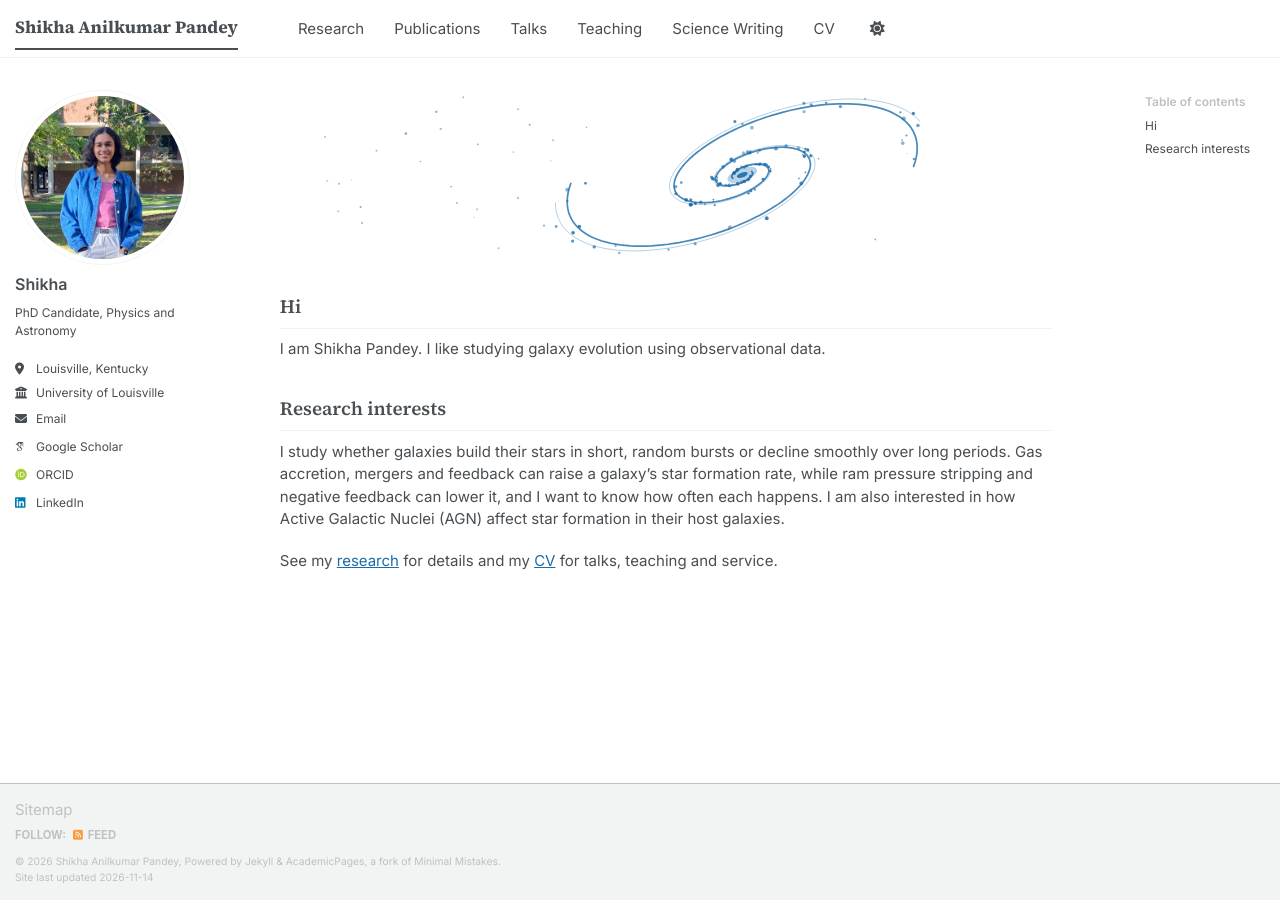
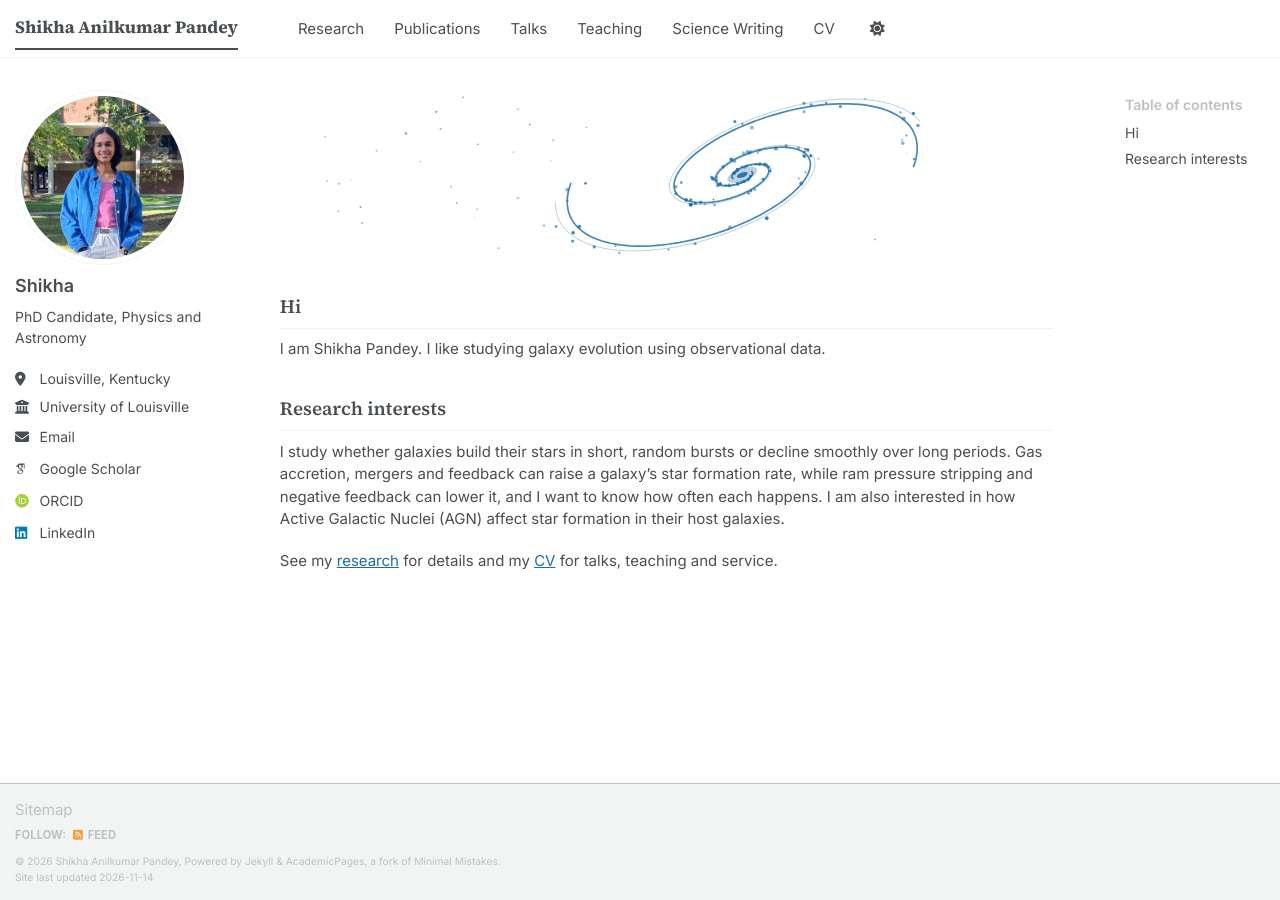
Before and after one commit to pshikha/pshikha.github.io, a Jekyll site: the page built from _pages/about.md, in a window 1280 px wide. Built offline with Jekyll 4.4.1, drawn with Linux system fonts in a browser that asks for light colours; some web fonts are replaced; a script bundle is joined from its source files by our own code; library files that are not in the unit come from our copies.

Commit message:
Sidebar and table of contents at 14px; table of contents at the right from 1100px
Main text (15px) and headings (18.75px) are unchanged.

Co-Authored-By: Claude Sonnet 5.5 <noreply@anthropic.com>

```diff
--- a/_sass/layout/_page.scss
+++ b/_sass/layout/_page.scss
@@ -410,7 +410,7 @@
 }
 
 /* Table of contents (pages with `toc: true`):
-   at the right of the text on screens 1000px and wider,
+   at the right of the text on screens 1100px and wider,
    above the text on narrower screens. */
 .page {
   position: relative;
@@ -418,11 +418,11 @@
 
 .page__toc {
   margin: 0 0 1.5em;
-  /* same size as before the page text became 15px (12px) */
-  font-size: 12px;
+  /* same size as the left sidebar (14px) */
+  font-size: 14px;
   line-height: 1.4;
 
-  @media (min-width: 1000px) {
+  @media (min-width: 1100px) {
     position: absolute;
     top: 0.5em;
     right: 0;
--- a/_sass/layout/_sidebar.scss
+++ b/_sass/layout/_sidebar.scss
@@ -55,7 +55,7 @@
 
   p, li {
     font-family: $global-font-family;
-    font-size: $type-size-6;
+    font-size: 14px;
     line-height: 1.5;
   }
 
@@ -194,7 +194,7 @@
 }
 .sidebar .author__name {
   font-family: $global-font-family;
-  font-size: $type-size-5;
+  font-size: 18px;
 }
 
 .sidebar .author__desktop {
```
